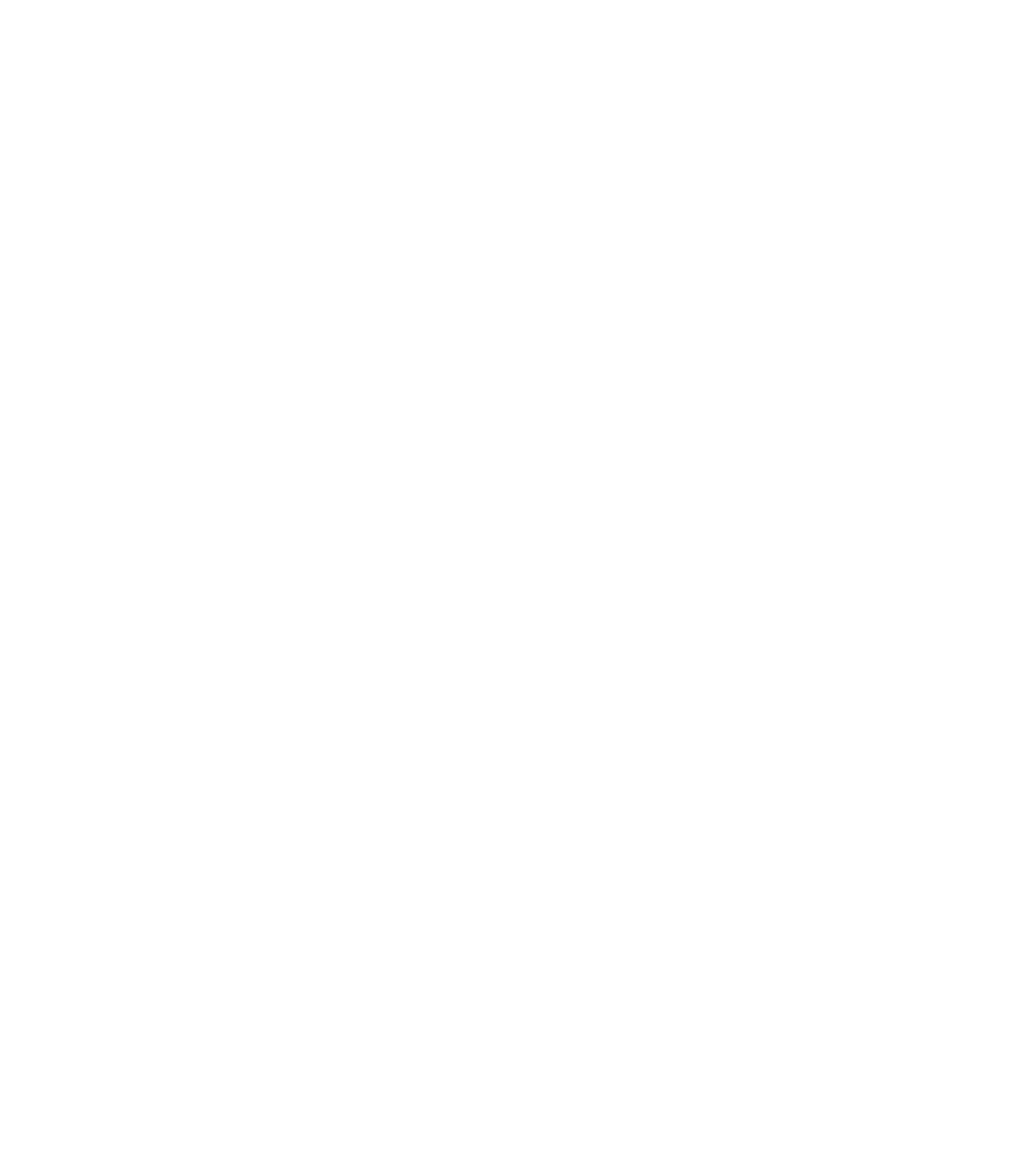
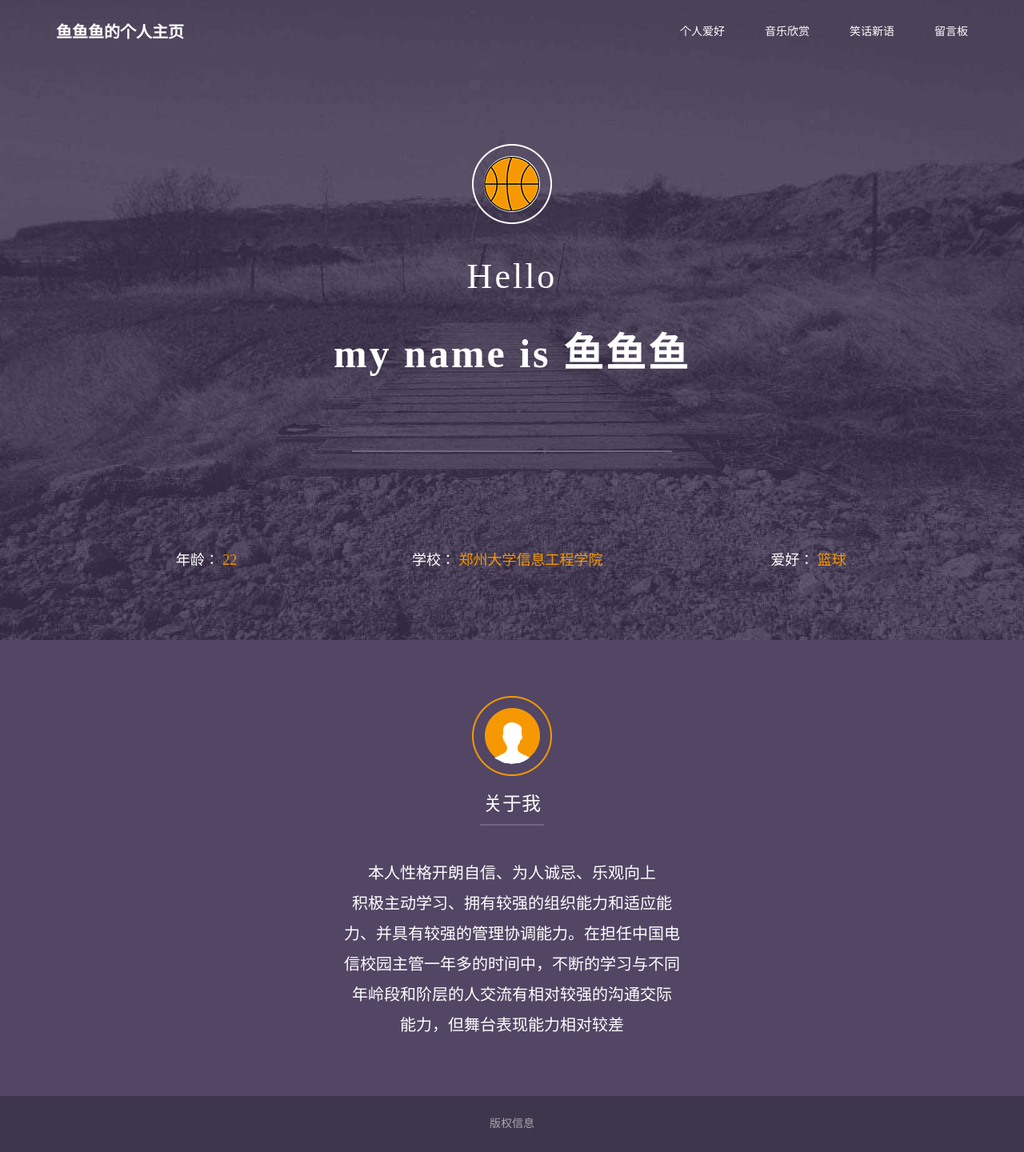
Before and after one commit to qiao-zpp/studentHomeworks, a plain HTML site: page yuyuyu/index.html in a window 1280 px wide. Shown: the whole page at 80% size. Before the commit the page ends 800 px from the top, so only its background shows below. Drawn offline with Linux system fonts and the light colour scheme.

Commit message:
First commit

```diff
--- /dev/null
+++ b/yuyuyu/css/bobby.css
@@ -0,0 +1,27 @@
+.header{
+    background-color: #4b4159;
+}
+.content img{
+    height: auto;
+    display: block;
+    margin: 0 auto 30px;
+}
+.hobby{
+    color: #222;
+    line-height: 50px;
+    padding-top: 50px;
+    font-size: 20px;
+}
+.hobby strong{
+    color: #f69802;
+}
+.content .intro{
+   padding: 30px 0;
+}
+.content .intro p{
+    text-indent: 2em;
+    line-height: 28px;
+    font-size: 16px;
+    padding-bottom: 20px;
+    color: #444;
+}
--- /dev/null
+++ b/yuyuyu/css/global.css
@@ -0,0 +1,70 @@
+@charset "utf-8";
+/* CSS Document */
+/* 初始化CSS  重置浏览器样式*/
+html, body, ul, li, ol, dl, dd, dt, p, h1, h2, h3, h4, h5, h6, form, fieldset, legend, img { margin:0; padding:0; }
+fieldset, img { border:none; } /*为了照顾ie6 链接图片有边框*/
+img{display: block;}
+ul, ol { list-style:none; }
+input { padding-top:0; padding-bottom:0; font-family: "SimSun","宋体";}
+select, input { vertical-align:middle; }
+select, input, textarea { font-size:12px; margin:0; }
+textarea { resize:none; }
+table { border-collapse:collapse; }
+h1,h2,h3,h4,h5,h6{font-size:100%;}
+body {font-size:12px; color:#666;font-family: "微软雅黑"}
+a { color:#666; text-decoration:none; }
+a:hover { color:#ff8400; text-decoration:none; }
+i,em{font-style: normal;}
+button{text-align: center;border: none;border-radius: 4px;background: #f69802;color: #fff;font-size: 14px;font-family: "微软雅黑";cursor: pointer;outline: none;}
+/* 版心 */
+.container{
+    width: 1140px;
+    margin: 0 auto;
+}
+.clearfix:after { content:"."; display:block; height:0; visibility:hidden; clear:both; }
+.clearfix { zoom:1; }
+.clearit { clear:both; height:0; font-size:0; overflow:hidden; }
+.fl{
+    float: left;
+}
+.fr{
+    float: right;
+}
+/* 头部 */
+.header{
+    height: 40px;
+    line-height: 40px;
+    color: #fff;
+    font-size: 20px;
+    padding-top: 20px;
+    padding-bottom: 20px;
+}
+.header h1 a{
+    color: #fff;
+}
+.header .nav{
+    font-size: 0;
+}
+.header .nav li{
+    display: inline-block;
+    font-size: 14px;
+    padding-left: 50px;
+}
+.header .nav li a{
+    color: #fff;
+}
+.header .nav li a:hover{
+    color: #f69802;
+}
+.header .nav li.active a{
+    color: #f69802;
+}
+/* 底部 */
+.footer{
+    height: 70px;
+    line-height: 70px;
+    background-color: #3e364d;
+    text-align: center;
+    color: #aaa;
+    font-size: 14px;
+}
--- /dev/null
+++ b/yuyuyu/css/index.css
@@ -0,0 +1,73 @@
+/* 头部区域 */
+.headerBg{
+    height: 800px;
+    background: url("../img/header-banner.jpg") no-repeat;
+    background-size: cover;
+    -webkit-background-size: cover;
+}
+.headerBg .greet{
+    text-align: center;
+    color: #fff;
+    font-size: 44px;
+    padding-top: 100px;
+}
+.headerBg .greet .logo{
+    display: block;
+    margin: 0 auto 40px;
+}
+.headerBg .greet p {
+    padding-bottom: 30px;
+    letter-spacing: 3px;
+}
+.headerBg .greet h2{
+    font-size: 50px;
+    padding-bottom: 50px;
+    letter-spacing: 3px;
+}
+.headerBg .greet .line{
+    height: 2px;
+    width: 400px;
+    margin: 40px auto;
+    background-color: #736588;
+}
+.headerBg .info{
+    font-size: 0;
+    padding-top: 80px;
+}
+.headerBg .info li{
+    display: inline-block;
+    font-size: 18px;
+    color: #fff;
+    text-align: center;
+    width: 33%;
+}
+.headerBg .info li span{
+    color: #f69802;
+}
+/* 关于我 */
+.aboutMe{
+    padding: 70px 0;
+    background-color: #524664;
+}
+.aboutMe .logo{
+    display: block;
+    margin: 0 auto 10px;
+}
+.aboutMe .title{
+    text-align: center;
+    color: #fff;
+    line-height: 50px;
+    font-size: 24px;
+}
+.aboutMe .line{
+    height: 2px;
+    width: 80px;
+    margin: 0px auto 40px;
+    background-color: #736588;
+}
+.aboutMe .intro{
+    text-align: center;
+    font-size: 20px;
+    color: #fff;
+    line-height: 38px;
+}
--- /dev/null
+++ b/yuyuyu/css/joke.css
@@ -0,0 +1,60 @@
+.header{
+    background-color: #4b4159;
+}
+.content img{
+    height: auto;
+    display: block;
+    margin: 0 auto 30px;
+}
+.jokelist{
+    padding: 30px 0;
+}
+.jokelist li{
+    padding-bottom: 20px;
+    font-size: 16px;
+    color: #333;
+    line-height: 26px;
+}
+.mesBoard{
+    padding: 30px;
+}
+.mesBoard .icon{
+    width:60px;
+    height: 60px;
+    border-radius: 5px;
+}
+.mesBoardBox{
+    width: 1000px;
+}
+.mesBoardBox textarea{
+    border-radius: 5px;
+    width: 100%;
+    height: 150px;
+    line-height: 28px;
+    text-indent: 2em;
+}
+.mesBoardBox button{
+    width: 120px;
+    height: 30px;
+    margin-top: 10px;
+}
+.commentTitle{
+    padding-top: 50px;
+    padding-bottom: 20px;
+    font-size: 18px;
+    color: #111;
+}
+.msgList{
+    border-top: 1px solid #ccc;
+}
+.msgList li{
+    padding: 20px;
+    font-size: 14px;
+    color: #333;
+    line-height: 28px;
+}
+.msgList .icon{
+    width:50px;
+    height: 50px;
+    border-radius: 5px;
+}
--- a/yuyuyu/index.html
+++ b/yuyuyu/index.html
@@ -5,8 +5,56 @@
     <meta name="viewport" content="width=device-width, initial-scale=1.0">
     <meta http-equiv="X-UA-Compatible" content="ie=edge">
     <title>鱼鱼鱼的个人主页</title>
+    <link rel="stylesheet" href="./css/global.css">
+    <link rel="stylesheet" href="./css/index.css">
 </head>
 <body>
-
+    <div class="headerBg">
+        <div class="container">
+            <div class="header clearfix">
+                <h1 class="fl"><a href="./index.html">鱼鱼鱼的个人主页</a></h1>
+                <ul class="nav fr">
+                    <li><a href="./personalHobby/index.html">个人爱好</a></li>
+                    <li><a href="./personalHobby/index.html">音乐欣赏</a></li>
+                    <li><a href="./joke/index.html">笑话新语</a></li>
+                    <li><a href="./messageBoard/index.html">留言板</a></li>
+                </ul>
+            </div>
+            <div class="greet">
+                <img class="logo" src="./img/yuyuyu_logo.png" alt="">
+                <p>Hello</p>
+                <h2>my name is <strong>鱼鱼鱼</strong></h2>
+                <div class="line"></div>
+            </div>
+            <ul class="info">
+                <li>年龄： <span>22</span></li>
+                <li>学校： <span>郑州大学信息工程学院</span></li>
+                <li>爱好： <span>篮球</span></li>
+            </div>
+        </div>
+    </div>
+    <div class="aboutMe">
+        <div class="container">
+            <img class="logo" src="./img/aboutMe.png" alt="">
+            <p class="title">关于我</p>
+            <div class="line"></div>
+            <div class="intro">
+                    本人性格开朗自信、为人诚忌、乐观向上
+                    <br>
+                    积极主动学习、拥有较强的组织能力和适应能
+                    <br>
+                    力、并具有较强的管理协调能力。在担任中国电
+                    <br>
+                    信校园主管一年多的时间中，不断的学习与不同
+                    <br>
+                    年岭段和阶层的人交流有相对较强的沟通交际
+                    <br>
+                    能力，但舞台表现能力相对较差
+            </div>
+        </div>
+    </div>
+    <div class="footer">
+        版权信息
+    </div>
 </body>
 </html>
```
Also changed, not shown: yuyuyu/joke/index.html (added, +43 -0 lines), yuyuyu/messageBoard/index.html (added, +69 -0 lines), yuyuyu/musicAppreciation/index.html (added, +43 -0 lines), yuyuyu/personalHobby/index.html (added, +42 -0 lines), yuyuyu/css/music.css (added), yuyuyu/img/aboutMe.png (added), yuyuyu/img/header-banner.jpg (added), yuyuyu/img/yuyuyu_logo.png (added), yuyuyu/joke/img/img1.jpg (added), yuyuyu/joke/img/img2.jpeg (added), yuyuyu/messageBoard/img/icon.jpg (added), yuyuyu/personalHobby/img/intro1.jpg (added), yuyuyu/personalHobby/img/intro2.jpg (added).
